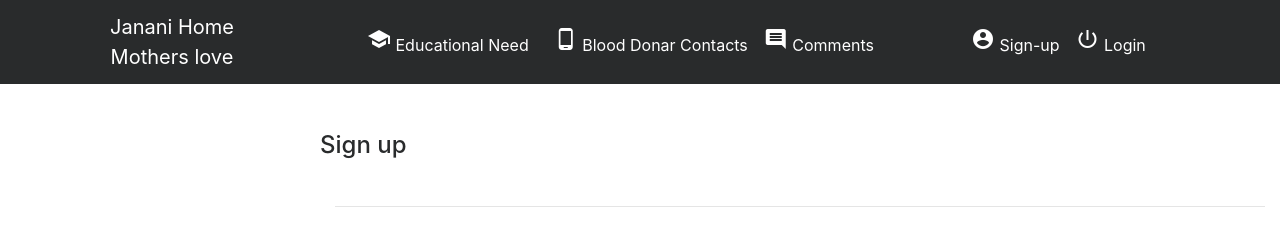
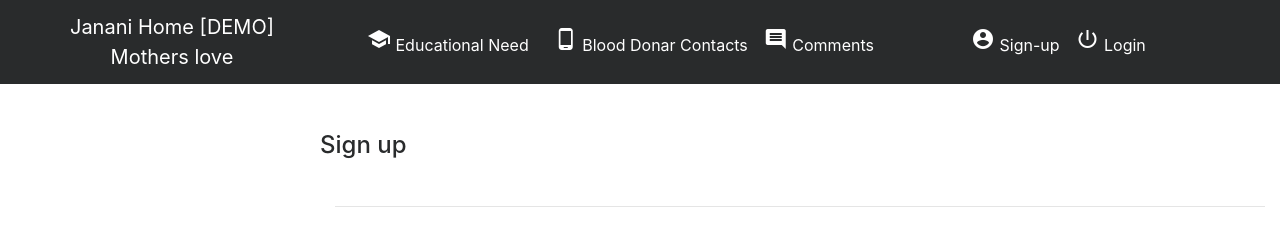
Before and after one commit to jananihome/Janani-Home, a Django app: page /accounts/signup/ in a window 1280 px wide. Shown: the top 248 px of the page. Run offline with Django 3.2, Linux system fonts and the light colour scheme; some libraries are stand-ins or nearby versions.

Commit message:
Added [demo] in header and title

```diff
--- a/templates/shared/base.html
+++ b/templates/shared/base.html
@@ -2,7 +2,7 @@
 <html lang="en">
 <head>
     <meta charset="UTF-8">
-    <title>{% if page_title %}{{ page_title }}{% else %}Janani Care{% endif %}</title>
+    <title>{% if page_title %}{{ page_title }}{% else %}Janani Care [DEMO]{% endif %}</title>
     {% include 'shared/styles.html' %}
 </head>
 <body>
--- a/templates/shared/navigation.html
+++ b/templates/shared/navigation.html
@@ -1,7 +1,7 @@
 <nav class=" navbar navbar-toggleable-sm navbar-inverse bg-inverse border-bottom-black">
 
     <div class="navbar-brand text-15 col-md-3 text-center text-title">
-        <a>Janani Home<br>Mothers love</a>
+        <a>Janani Home [DEMO]<br>Mothers love</a>
     </div>
 
     <button class="navbar-toggler navbar-toggler-right" type="button" data-toggle="collapse" data-target="#navbarNavDropdown" aria-controls="navbarNavDropdown" aria-expanded="false" aria-label="Toggle navigation">
```
